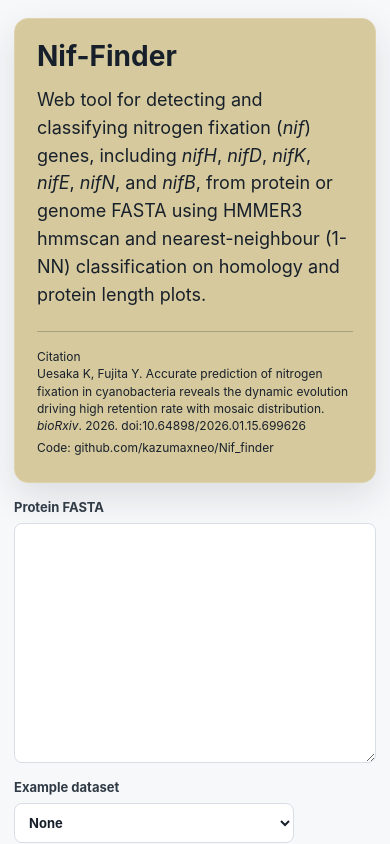
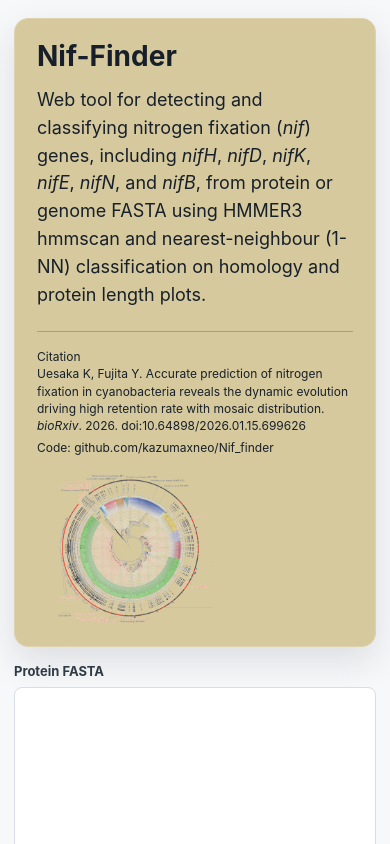
Before and after one commit to kazumaxneo/Nif_finder, a Next.js app in the folder web/: page / in a window 390 px wide. Shown: the top 844 px of the page. Built offline with nearby package versions, Linux system fonts and the light colour scheme.

Commit message:
Add phylogeny image to header

```diff
--- a/web/app/globals.css
+++ b/web/app/globals.css
@@ -59,15 +59,32 @@ textarea {
 }
 
 .brand {
+  align-items: center;
   background: #d6c99d;
   border: 1px solid #ded3ad;
   border-radius: 18px;
   box-shadow: 0 14px 36px rgba(23, 32, 42, 0.12);
   color: #17202a;
   display: flex;
+  gap: 26px;
+  justify-content: space-between;
   min-height: 150px;
+  overflow: hidden;
   padding: 30px 36px;
   text-align: left;
+}
+
+.brand-copy {
+  flex: 1 1 auto;
+  min-width: 0;
+}
+
+.brand-figure {
+  flex: 0 0 auto;
+  max-height: 220px;
+  object-fit: contain;
+  opacity: 0.88;
+  width: clamp(150px, 24%, 235px);
 }
 
 .brand h1,
@@ -575,9 +592,17 @@ th {
 
   .brand {
     border-radius: 14px;
+    flex-direction: column;
+    gap: 14px;
     min-height: 0;
     padding: 22px;
     text-align: left;
+  }
+
+  .brand-figure {
+    align-self: flex-start;
+    max-height: 150px;
+    width: min(210px, 62%);
   }
 
   .brand h1,
--- a/web/app/page.tsx
+++ b/web/app/page.tsx
@@ -455,7 +455,7 @@ export default function Home() {
     <main className="workspace">
       <aside className="sidebar">
         <div className="brand">
-          <div>
+          <div className="brand-copy">
             <h1>Nif-Finder</h1>
             <p>
               Web tool for detecting and classifying nitrogen fixation (<em>nif</em>) genes, including <em>nifH</em>,{" "}
@@ -480,6 +480,7 @@ export default function Home() {
               </p>
             </div>
           </div>
+          <img className="brand-figure" src="/nif_phylogeny_transparent.png" alt="" aria-hidden="true" />
         </div>
 
         <label className="field">
```
Also changed, not shown: web/public/nif_phylogeny_transparent.png (added).
